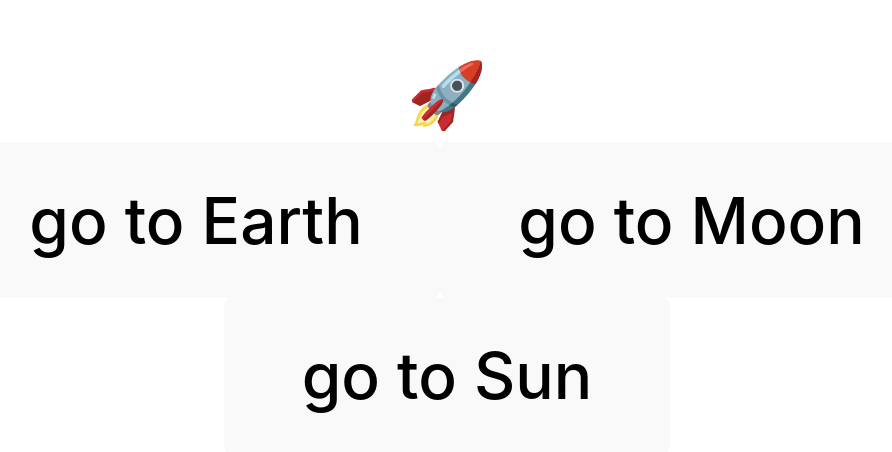
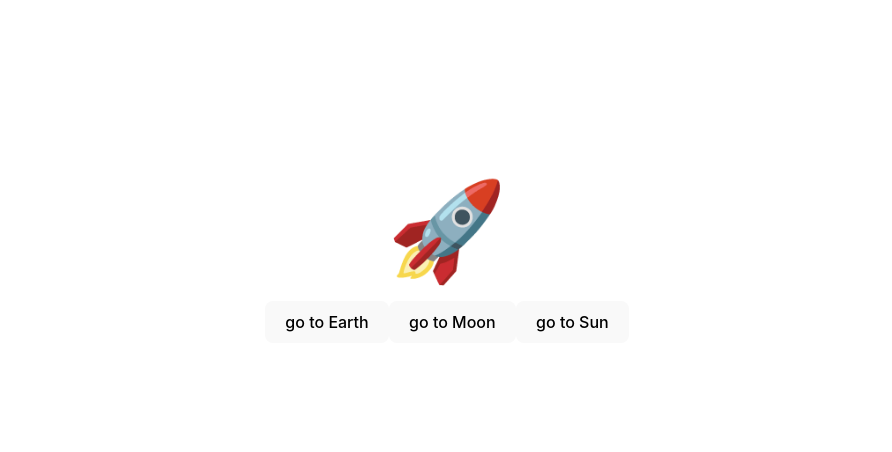
Before and after one commit to ufjf-dcc207/ufjf-dcc207-2024-3-a-atv06-Miguel-Dias-112, a React (Vite) app: page / in a window 1280 px wide. Shown: the part 150-602 px from the top of the page, without its empty margins (193-1085 px from the left). Built offline with nearby package versions, Linux system fonts and the light colour scheme.

Commit message:
remove css quebrado

```diff
--- a/src/Emoji.css
+++ b/src/Emoji.css
@@ -1,3 +1,3 @@
-.emoji{
-    font-size: 4em;
+.planeta{
+    font-size: 6em;
 }
```
